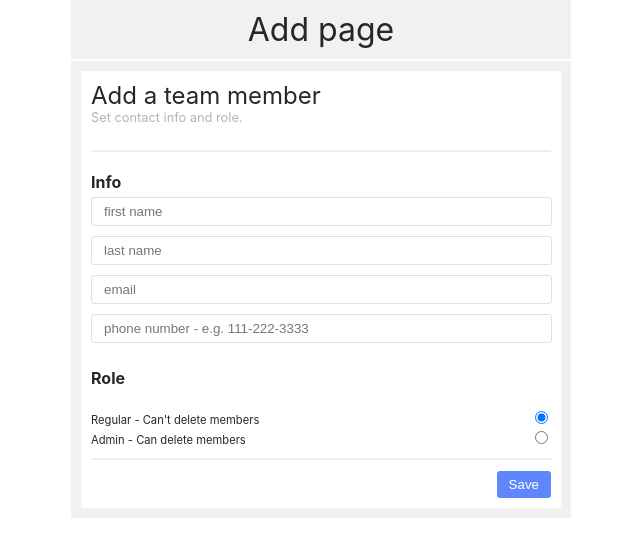
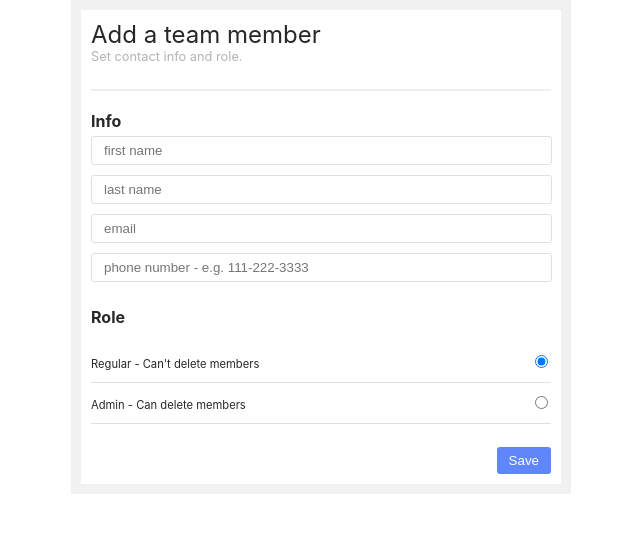
Before and after one commit to eugenielm/InstateamProject, a Django app: the page made by instateam/templates/instateam/teammembers_cud.html in a window 1280 px wide. Shown: the top 557 px of the page, without its empty margins (319-959 px from the left). Run offline with Django 3.2, Linux system fonts and the light colour scheme; some libraries are stand-ins or nearby versions.

Commit message:
Use Django's DeleteView instead of GET /delete; update/improve layout and fix 1 typo

```diff
--- a/instateam/static/instateam/main.css
+++ b/instateam/static/instateam/main.css
@@ -32,13 +32,6 @@ ul {
     margin: auto;
 }
 
-#pageTitle {
-    font-size: 2em;
-    text-align: center;
-    padding: 10px;
-    border-bottom: solid 2px white;
-}
-
 #pageContent {
     width: calc(100% - 40px);
     padding: 10px;
--- a/instateam/static/instateam/teammembers_cud.css
+++ b/instateam/static/instateam/teammembers_cud.css
@@ -9,7 +9,7 @@
 }
 
 #sectionNameRole {
-    margin-bottom: 10px;
+    margin-bottom: 20px;
 }
 
 #memberForm #sectionNameInfo input {
@@ -23,7 +23,7 @@
 #sectionNameRole div:first-of-type {
     font-weight: bold;
     font-size: 1em;
-    margin: 20px 0;
+    margin: 15px 0;
 }
 
 #sectionNameRole label {
@@ -61,22 +61,26 @@
     padding: 6px 12px;
     font-size: 0.7em;
     border-radius: 3px;
+    color: red;
+    cursor: pointer;
 }
 
 #deleteButton:hover {
     background-color: #eee;
 }
 
-#deleteButton a {
-    color: red;
+#spaceSave {
+    height: 30px;
 }
 
-#spaceSave {
-    height: 30px;
+ul#id_role li {
+    padding: 10px 0;
+    border-bottom: solid thin #e0e0e0;
 }
 
 /* errors */
 ul.errorlist {
     color: red;
     font-size: 0.7em;
+    font-weight: normal;
 }
--- a/instateam/templates/instateam/teammembers_cud.html
+++ b/instateam/templates/instateam/teammembers_cud.html
@@ -3,12 +3,6 @@
 {% block content %}
     {% load static %}
     <link rel="stylesheet" type="text/css" href="{% static 'instateam/teammembers_cud.css' %}">
-
-    {% if teammember %}
-        <div id="pageTitle">Edit page</div>
-    {% else %}
-        <div id="pageTitle">Add page</div>
-    {% endif %}
 
     <div id="pageContent">
         {% if teammember %}
@@ -38,13 +32,15 @@
                 <div>Role</div>
                 {{form.role}}
             </div>
-            <hr>
-            {% if teammember %}
-                <div id="deleteButton"><a href="{% url 'team_members_delete' teammember.pk %}">Delete</a></div>
-            {% endif %}
             <div id="spaceSave"></div>
             <div id="saveButton"><input type="submit" value="Save"></div>
         </form>
+        {% if teammember %}
+            <form method='post' action="{% url 'team_members_delete' teammember.pk %}">
+                {% csrf_token %}
+                <input id="deleteButton" type='submit' value='Delete'>
+            </form>
+        {% endif %}
     </div>
 
 {% endblock %}
--- a/instateam/templates/instateam/teammembers_list.html
+++ b/instateam/templates/instateam/teammembers_list.html
@@ -3,8 +3,6 @@
 {% block content %}
     {% load static %}
     <link rel="stylesheet" type="text/css" href="{% static 'instateam/teammembers_list.css' %}">
-
-    <div id="pageTitle">List page</div>
 
     <div id="pageContent">
 
@@ -14,7 +12,7 @@
 
         {% if team_members and team_members.count >= 0 %}
 
-        <div id="subTitle">You have {{team_members.count}} teammembers.</div>
+        <div id="subTitle">You have {{team_members.count}} team members.</div>
 
             {% for member in team_members %}
             <a href="{% url 'team_members_update' member.pk %}">
--- a/instateam/urls.py
+++ b/instateam/urls.py
@@ -10,6 +10,6 @@ urlpatterns = [
         name='team_members_create'),
     re_path('^teammembers/(?P<pk>\d+)/edit/?$', views.TeamMembersUpdate.as_view(),
         name='team_members_update'),
-    re_path('^teammembers/(?P<pk>\d+)/delete/?$', views.delete_teammember,
+    re_path('^teammembers/(?P<pk>\d+)/delete/?$', views.TeamMembersDelete.as_view(),
         name='team_members_delete'),
 ]
--- a/instateam/views.py
+++ b/instateam/views.py
@@ -1,7 +1,8 @@
 from django import forms
 from django.shortcuts import redirect
 from django.urls import reverse
-from django.views.generic import ListView, CreateView, UpdateView
+from django.views.generic.list import ListView
+from django.views.generic.edit import CreateView, UpdateView, DeleteView
 
 from .models import TeamMember
 
@@ -57,10 +58,8 @@ class TeamMembersUpdate(UpdateView):
         return reverse('team_members_list')
 
 
-def delete_teammember(request, pk):
-    try:
-        mb = TeamMember.objects.get(id=pk)
-        mb.delete()
-    # note for later: if exception, an error message should be displayed
-    except: pass
-    return redirect('team_members_list')
+class TeamMembersDelete(DeleteView):
+    model = TeamMember
+
+    def get_success_url(self):
+        return reverse('team_members_list')
```
